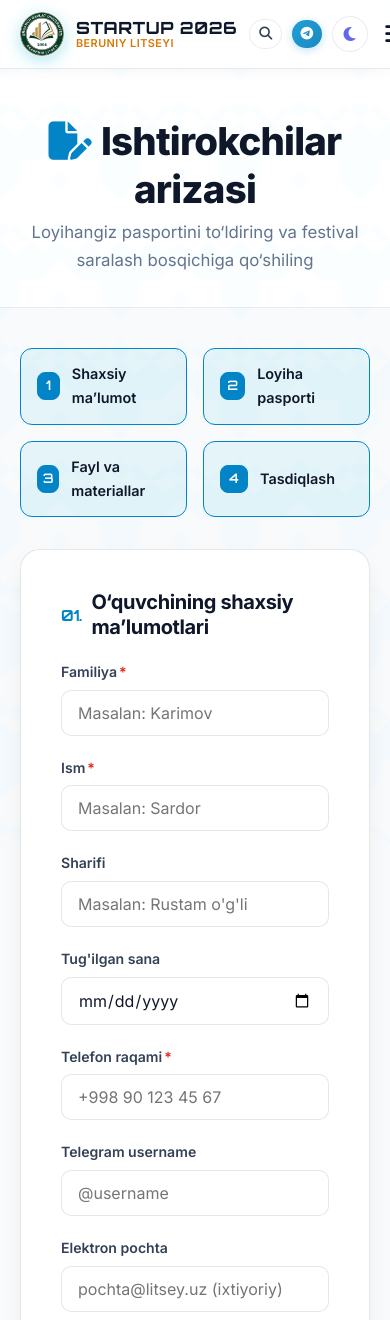
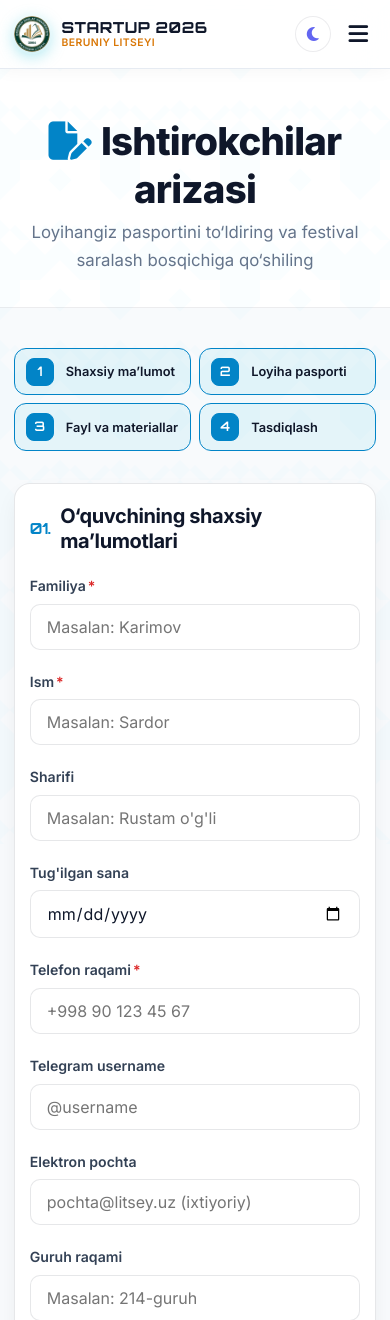
Before and after one commit to anvar-sn/startup-festival-2026, a Django app: page /ariza/ in a window 390 px wide. Shown: the top 1320 px of the page. Run offline with Django 5.2, Linux system fonts and the light colour scheme; data comes from the database, SQL or seed files in the repository.

Commit message:
Responsive dizayn: telefon va planshet ekranlari uchun toliq moslashtirish

```diff
--- a/core/static/core/style.css
+++ b/core/static/core/style.css
@@ -98,6 +98,12 @@ html[data-theme="light"] {
   padding: 0;
 }
 
+html,
+body {
+  max-width: 100%;
+  overflow-x: clip;
+}
+
 html {
   scroll-behavior: smooth;
   font-size: 16px;
@@ -108,7 +114,6 @@ body {
   background-color: var(--bg-base);
   color: var(--text-main);
   line-height: 1.65;
-  overflow-x: hidden;
   transition: background-color 0.3s ease, color 0.3s ease;
   position: relative;
 }
@@ -2030,3 +2035,145 @@ button, input, select, textarea {
     gap: 0.5rem;
   }
 }
+
+/* ============================================================
+   RESPONSIVE MOSLASHUV: PLANSHEt VA MOBIL QURILMALAR
+   ============================================================ */
+@media (max-width: 768px) {
+  .hero {
+    padding: 2.75rem 0 3.25rem;
+  }
+  .hero-title {
+    font-size: 2.1rem !important;
+  }
+  .hero-stats {
+    grid-template-columns: repeat(2, 1fr) !important;
+    gap: 0.85rem;
+  }
+  .countdown-header {
+    flex-direction: column;
+    align-items: flex-start;
+    gap: 6px;
+  }
+  .countdown-grid {
+    gap: 0.55rem;
+  }
+  .countdown-value {
+    font-size: 1.55rem;
+  }
+  .countdown-label {
+    font-size: 0.65rem;
+  }
+  .countdown-item {
+    padding: 0.65rem 0.4rem;
+  }
+  .form-card {
+    padding: 1.75rem 1.25rem !important;
+    border-radius: 18px;
+  }
+  .ticket-wrapper {
+    padding: 1.5rem 1rem !important;
+    border-radius: 18px;
+  }
+  input, select, textarea {
+    font-size: 16px !important;
+  }
+}
+
+@media (max-width: 500px) {
+  .container {
+    padding-left: 0.85rem;
+    padding-right: 0.85rem;
+  }
+  /* Kichik ekranda navbar to'lib ketmasligi uchun pill tugmalarni yashirish (bular mobil menyuda bor) */
+  .nav-action-pill,
+  .nav-action-tg {
+    display: none !important;
+  }
+  .brand-logo-img {
+    width: 36px;
+    height: 36px;
+  }
+  .brand-title {
+    font-size: 0.95rem;
+  }
+  .brand-sub {
+    font-size: 0.65rem;
+  }
+  .hero-title {
+    font-size: 1.7rem !important;
+    line-height: 1.25;
+  }
+  .hero-slogan {
+    font-size: 0.92rem;
+  }
+  .countdown-grid {
+    gap: 0.4rem;
+  }
+  .countdown-value {
+    font-size: 1.35rem;
+  }
+  .countdown-label {
+    font-size: 0.6rem;
+  }
+  .countdown-item {
+    padding: 0.5rem 0.25rem;
+  }
+  .steps-nav {
+    grid-template-columns: repeat(2, 1fr);
+    gap: 0.5rem;
+  }
+  .step-nav-item {
+    padding: 0.55rem 0.7rem;
+    font-size: 0.8rem;
+  }
+  .form-card {
+    padding: 1.25rem 0.95rem !important;
+    border-radius: 16px;
+  }
+  .score-gauge-box {
+    padding: 1.5rem 1rem;
+  }
+  .score-gauge-num {
+    font-size: 2.85rem;
+  }
+  .app-number-chip {
+    font-size: 1.15rem;
+    padding: 0.45rem 0.85rem;
+  }
+  .hero-actions {
+    flex-direction: column;
+    width: 100%;
+    gap: 0.65rem;
+  }
+  .hero-actions .btn {
+    width: 100%;
+    justify-content: center;
+    text-align: center;
+  }
+}
+
+@media (max-width: 380px) {
+  .brand-sub {
+    display: none;
+  }
+  .hero-title {
+    font-size: 1.45rem !important;
+  }
+  .countdown-grid {
+    gap: 0.3rem;
+  }
+  .countdown-value {
+    font-size: 1.15rem;
+  }
+  .countdown-label {
+    font-size: 0.55rem;
+  }
+  .countdown-item {
+    padding: 0.4rem 0.2rem;
+  }
+  .container {
+    padding-left: 0.65rem;
+    padding-right: 0.65rem;
+  }
+}
--- a/core/templates/core/base.html
+++ b/core/templates/core/base.html
@@ -15,7 +15,7 @@
   <link href="https://fonts.googleapis.com/css2?family=Inter:wght@400;500;600;700;800;900&family=Orbitron:wght@600;700;800;900&display=swap" rel="stylesheet">
   <link href="https://cdnjs.cloudflare.com/ajax/libs/font-awesome/6.5.2/css/all.min.css" rel="stylesheet">
 
-  <link href="{% static 'core/style.css' %}" rel="stylesheet">
+  <link href="{% static 'core/style.css' %}?v=responsive_v2" rel="stylesheet">
   {% block head %}{% endblock %}
 </head>
 <body>
```
